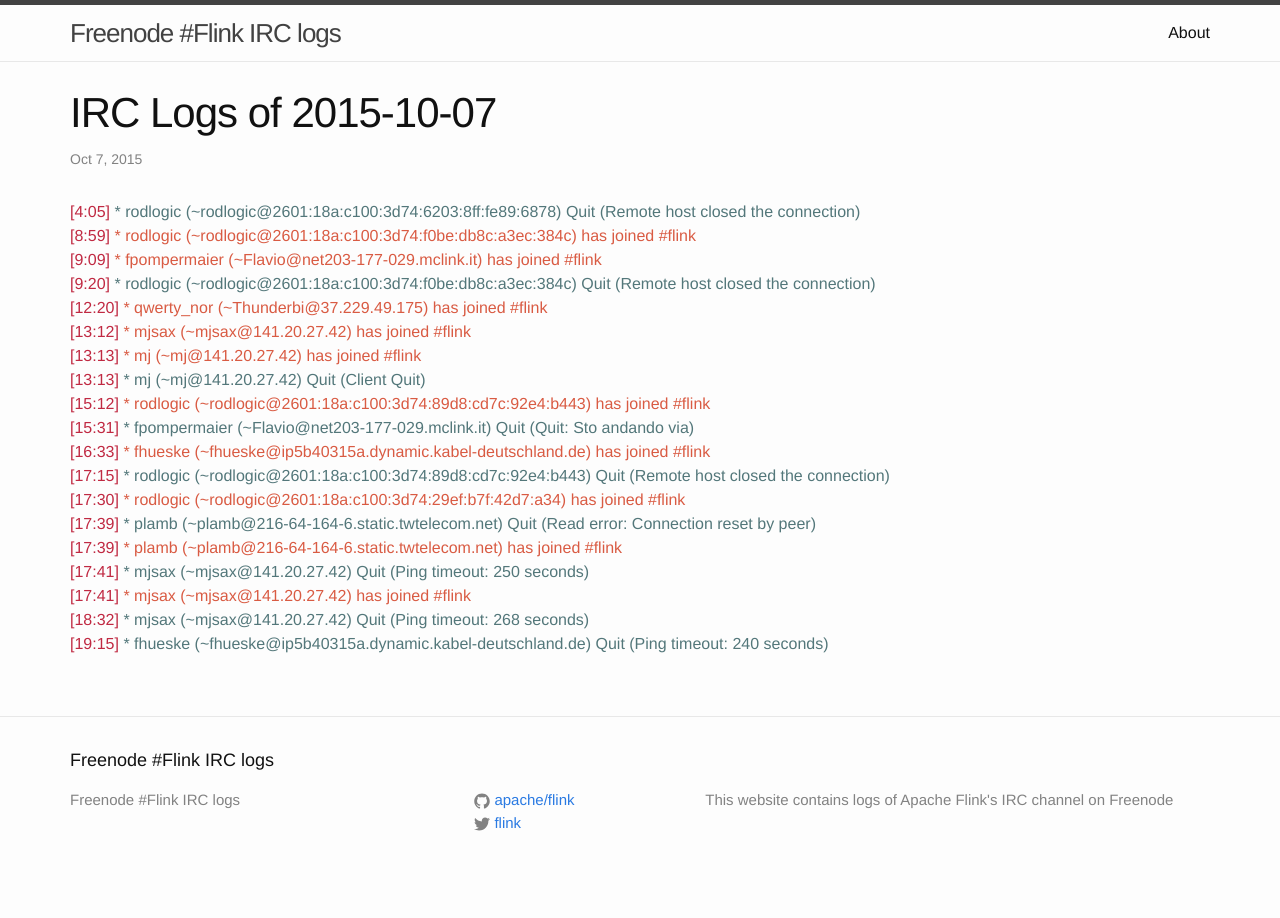
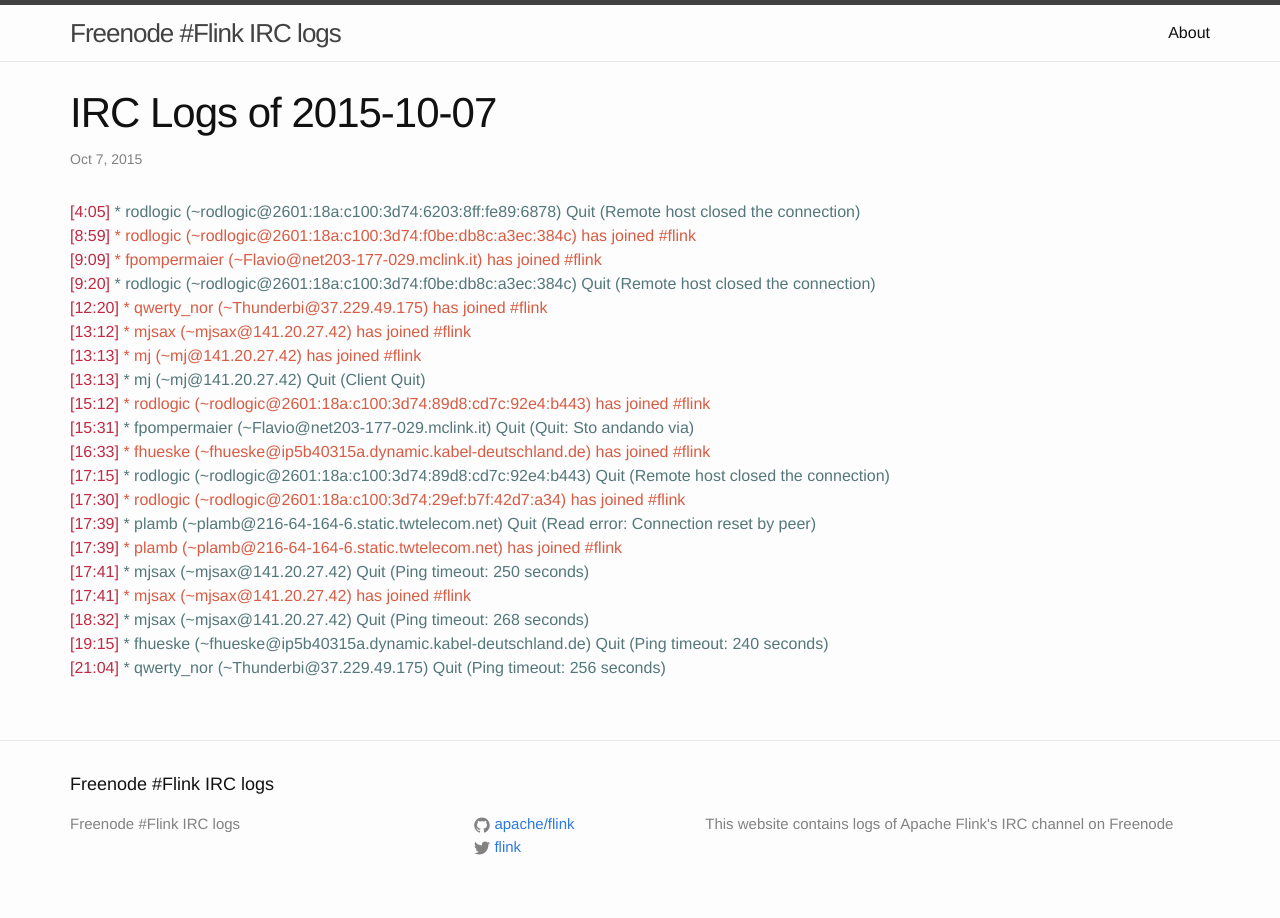
Before and after one commit to flink-irc-logs/flink-irc-logs.github.io, a Jekyll site: the page built from _posts/2015-10-07-logs.markdown, in a window 1280 px wide. Built offline with Jekyll 4.4.1, drawn with Linux system fonts in a browser that asks for light colours.

Commit message:
Update of the logs on Wed Oct  7 21:24:18 CEST 2015

```diff
--- a/_posts/2015-10-07-logs.markdown
+++ b/_posts/2015-10-07-logs.markdown
@@ -23,3 +23,4 @@
 <span class="irc-date">[17:41]</span> <span class="irc-green">* mjsax (~mjsax@141.20.27.42) has joined #flink</span><br />
 <span class="irc-date">[18:32]</span> <span class="irc-navy">* mjsax (~mjsax@141.20.27.42) Quit (Ping timeout: 268 seconds)</span><br />
 <span class="irc-date">[19:15]</span> <span class="irc-navy">* fhueske (~fhueske@ip5b40315a.dynamic.kabel-deutschland.de) Quit (Ping timeout: 240 seconds)</span><br />
+<span class="irc-date">[21:04]</span> <span class="irc-navy">* qwerty_nor (~Thunderbi@37.229.49.175) Quit (Ping timeout: 256 seconds)</span><br />
```
